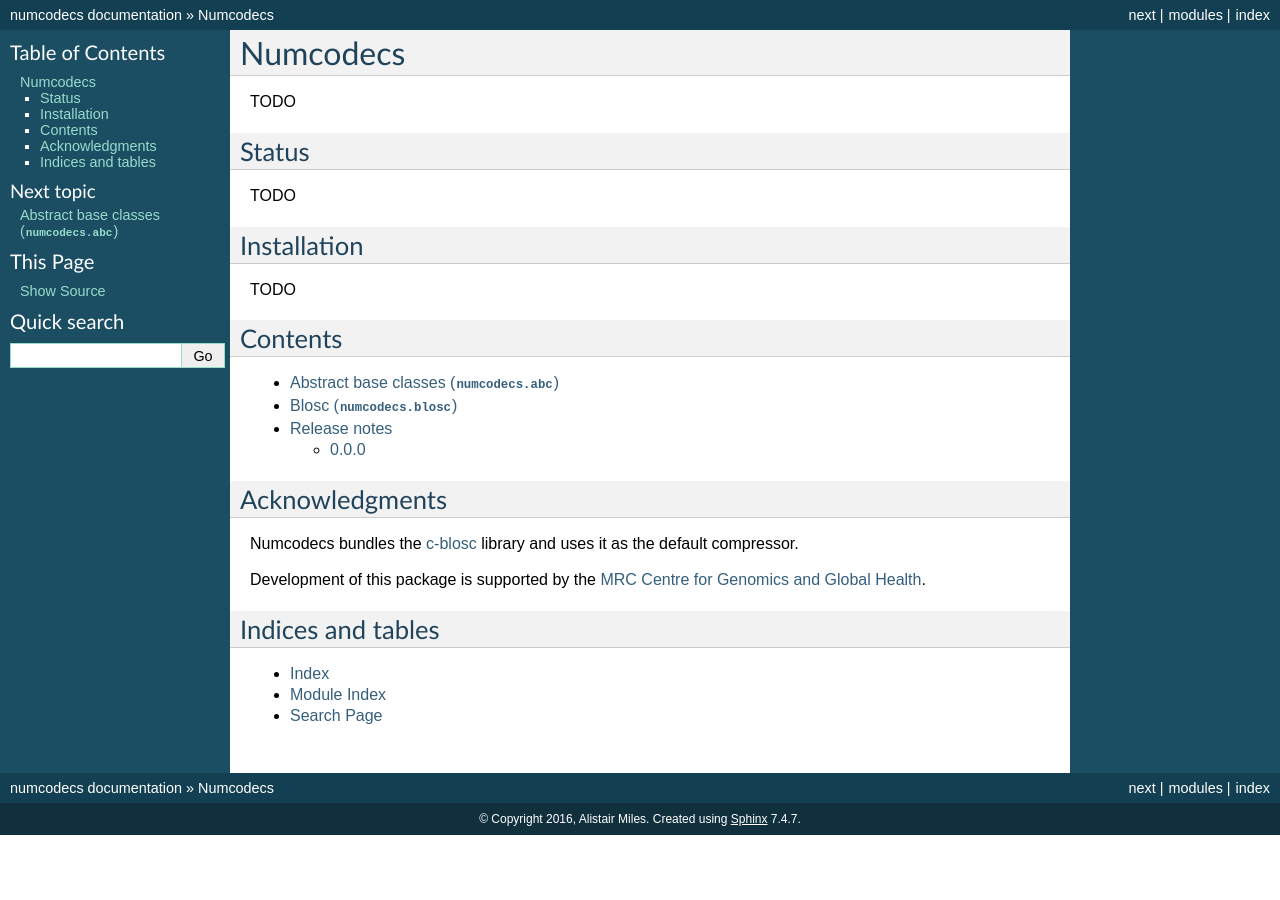
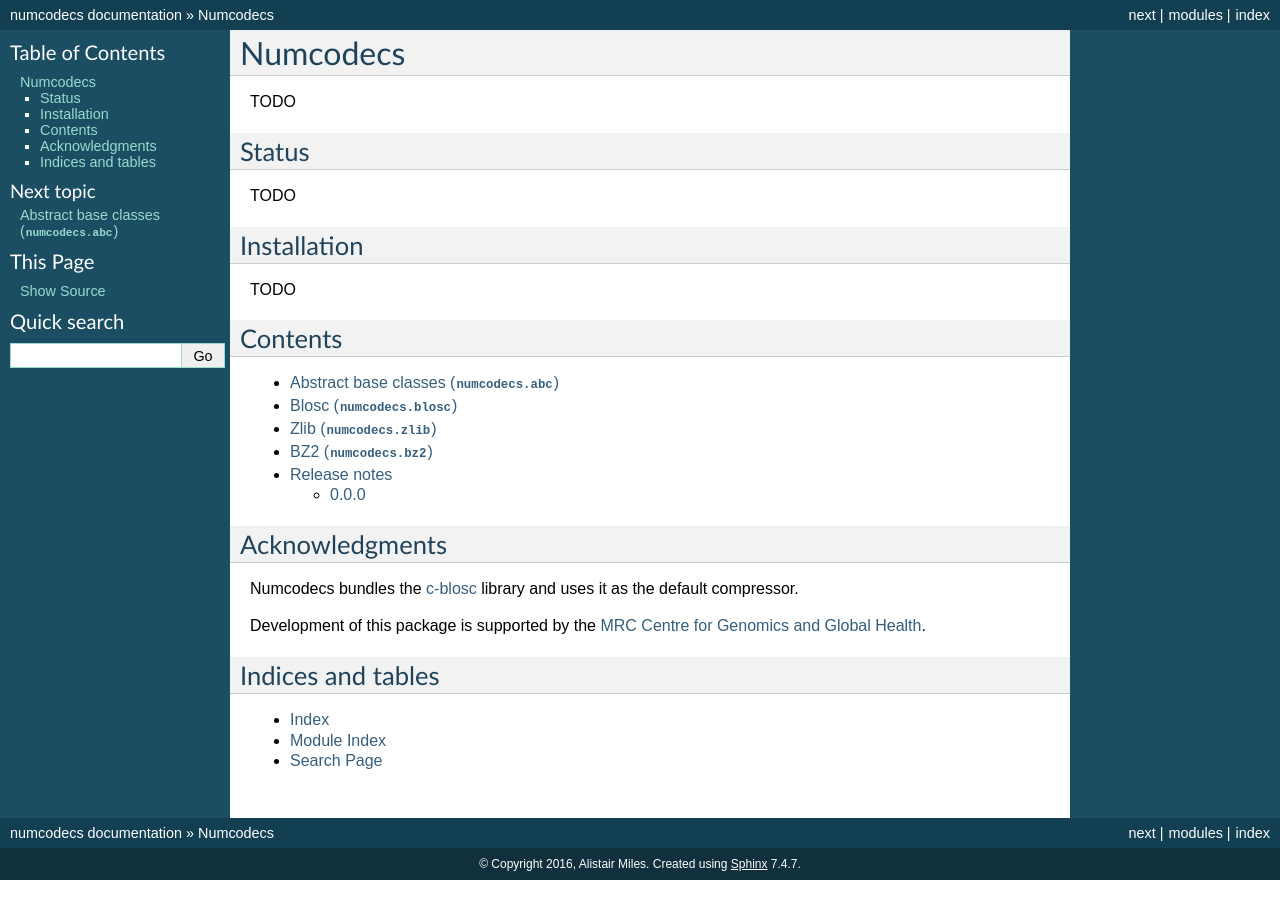
Before and after one commit to zarr-developers/numcodecs, a Sphinx documentation site: the page built from docs/index.rst, in a window 1280 px wide. Built offline with Sphinx 7.4.7, drawn with Linux system fonts in a browser that asks for light colours; the version number could not be read and is left out.

Commit message:
doc zlib, bz2

```diff
--- /dev/null
+++ b/docs/bz2.rst
@@ -0,0 +1,5 @@
+BZ2 (``numcodecs.bz2``)
+=======================
+.. module:: numcodecs.bz2
+
+.. autoclass:: BZ2
--- a/docs/index.rst
+++ b/docs/index.rst
@@ -24,6 +24,8 @@
 
     abc
     blosc
+    zlib
+    bz2
     release
 
 Acknowledgments
--- /dev/null
+++ b/docs/zlib.rst
@@ -0,0 +1,5 @@
+Zlib (``numcodecs.zlib``)
+=========================
+.. module:: numcodecs.zlib
+
+.. autoclass:: Zlib
```
